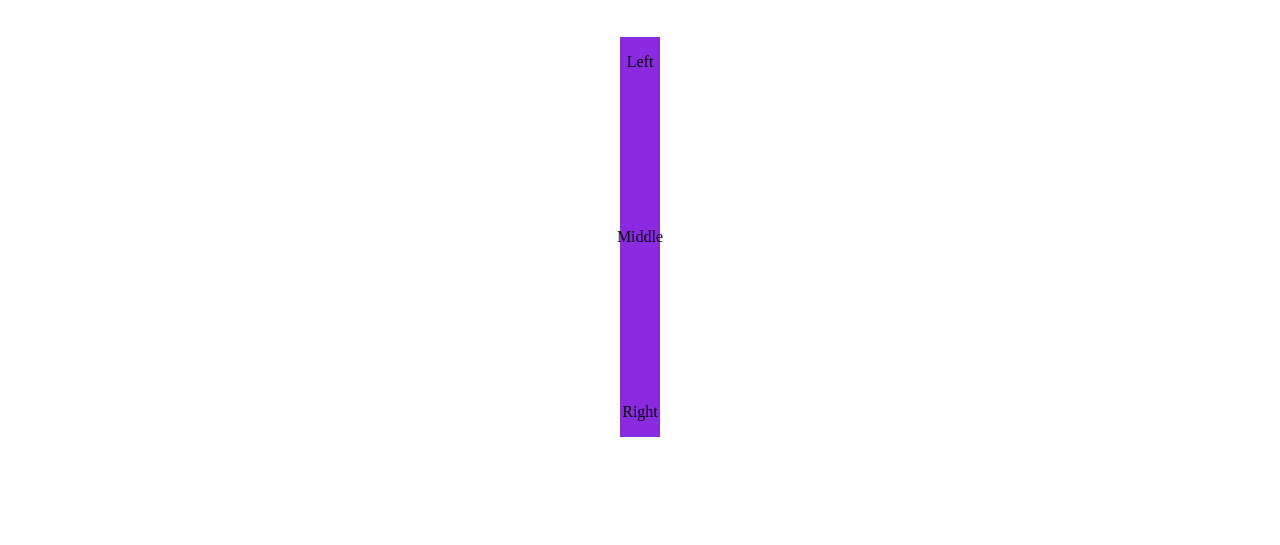
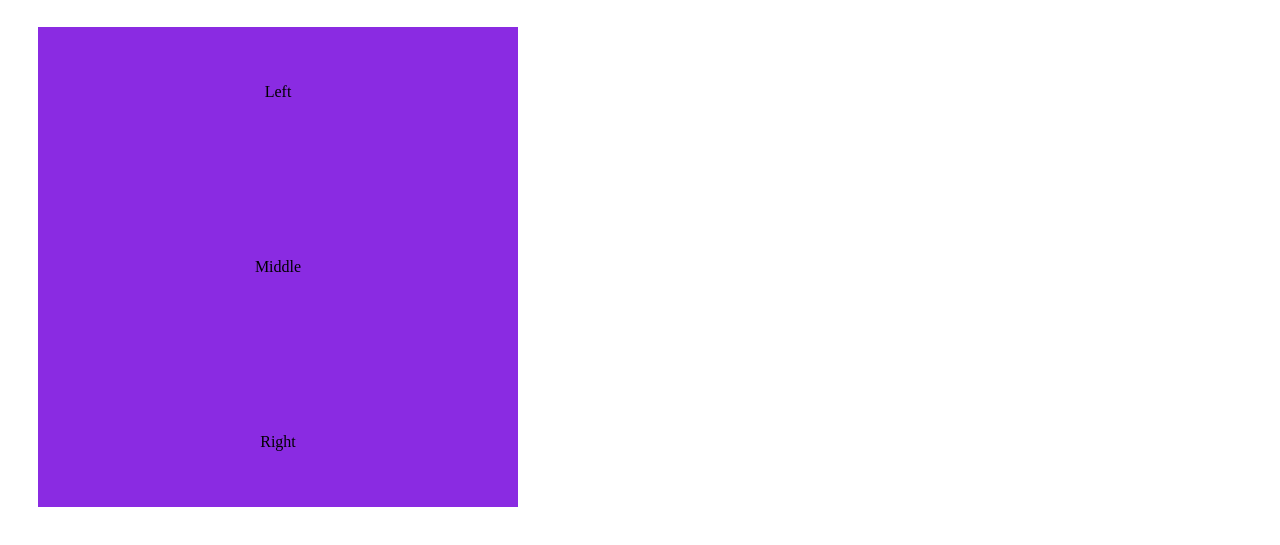
Before and after one commit to Hussain-Royesh/Afg-S-Board, a plain HTML site: page scholership.html in a window 1280 px wide. Shown: the part 135-680 px from the top of the page. Drawn offline with Linux system fonts and the light colour scheme.

Commit message:
new update

```diff
--- a/scholership.html
+++ b/scholership.html
@@ -9,7 +9,7 @@
 </head>
 <body>
     <h1 style="background-color: lightblue;">You can find the education chances here!</h1>
-    <div id="container" style=" background-color: blueviolet; width: 40px; height: 400px; display: flex; flex-direction: column; justify-content: space-between; align-items: center;"   >
+    <div id="container" style=" background-color: blueviolet; width: 400px; height: 400px; display: flex; flex-direction: column; justify-content: space-between; align-items: center;padding: 40px; margin: 30px;  "   >
         <div id="left">
             <p>Left</p>
         </div>
```
